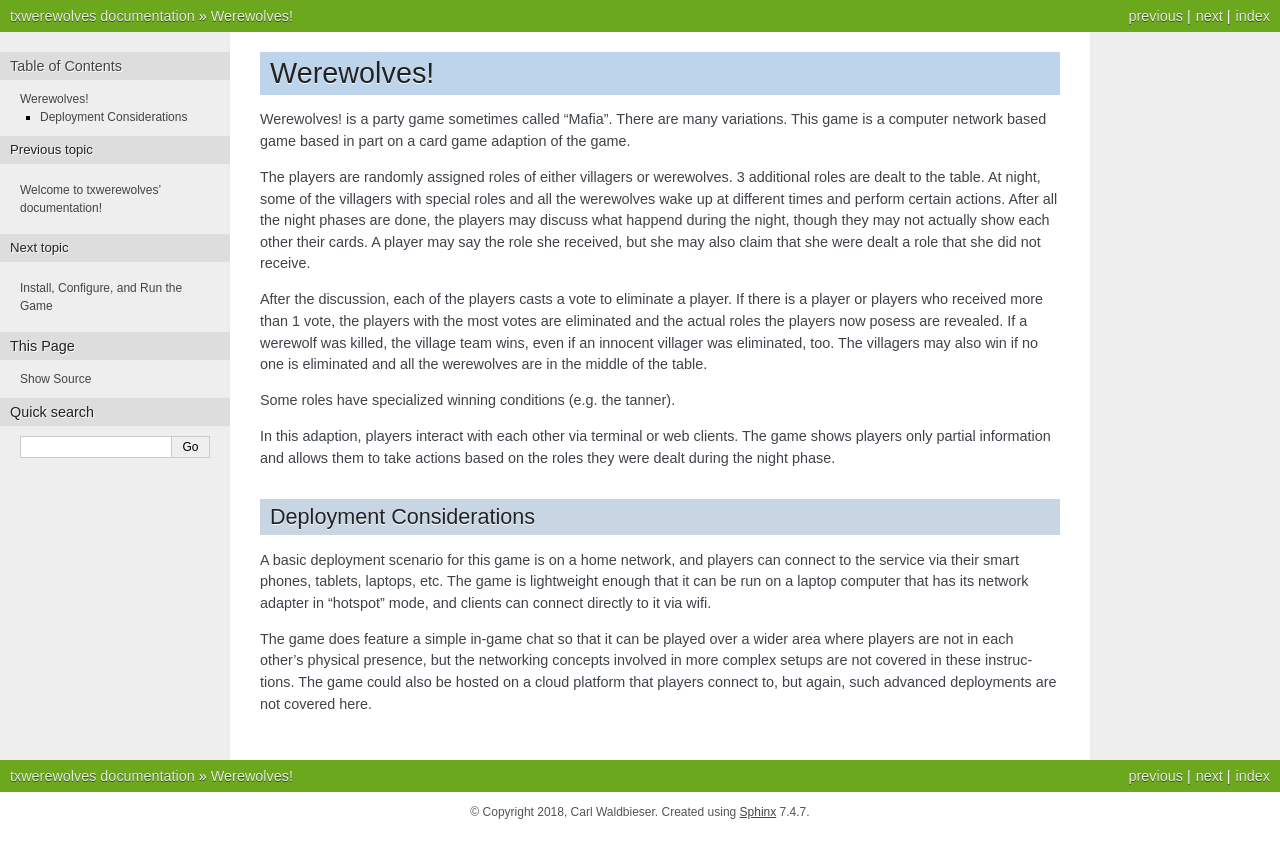
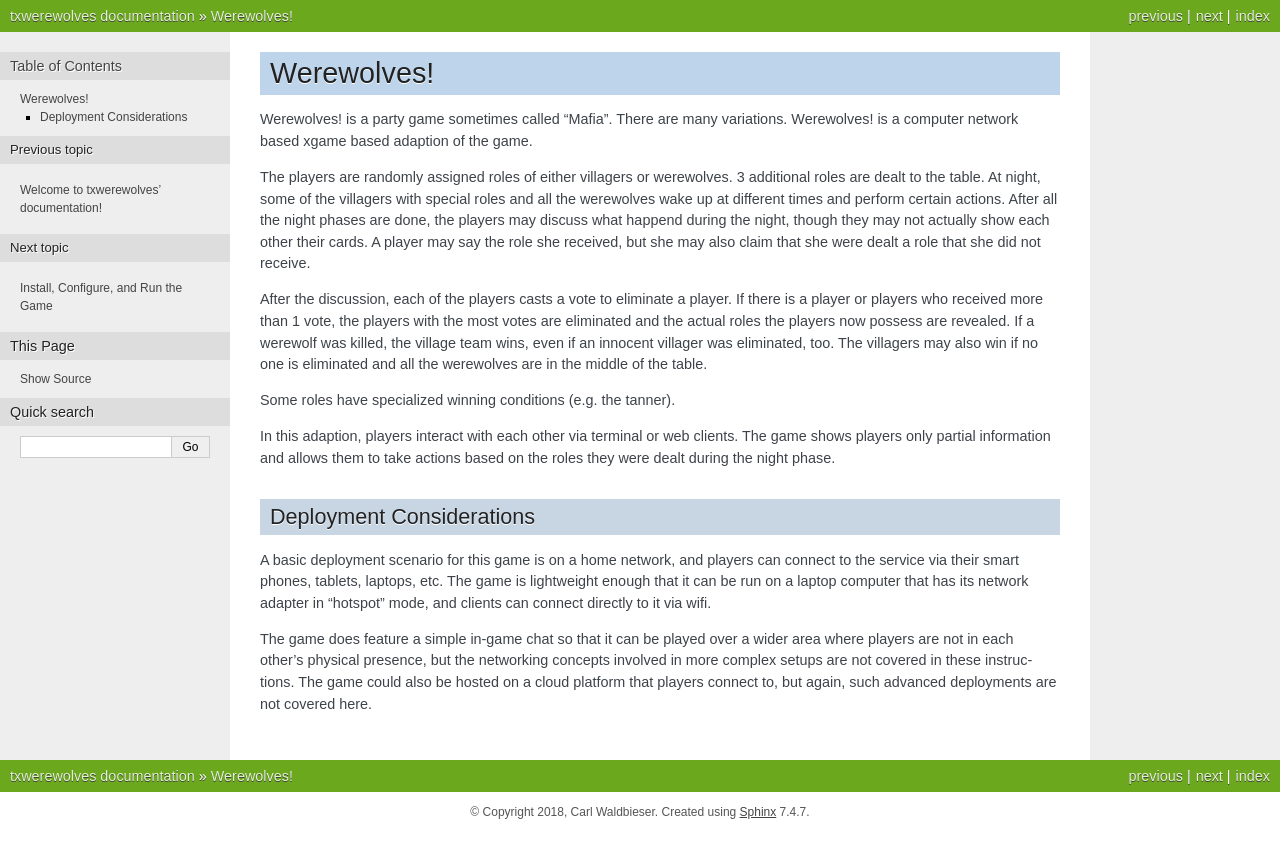
Before and after one commit to cwaldbieser/txwerewolves, a Sphinx documentation site: the page built from docs/intro.rst, in a window 1280 px wide. Shown: the top 858 px of the page. Built offline with Sphinx 7.4.7, drawn with Linux system fonts in a browser that asks for light colours.

Commit message:
Minor docs edits.

```diff
--- a/docs/intro.rst
+++ b/docs/intro.rst
@@ -4,8 +4,7 @@ Werewolves!
 ===========
 
 Werewolves! is a party game sometimes called "Mafia".  There are many variations.
-This game is a computer network based game based in part on a card game adaption
-of the game.
+Werewolves! is a computer network based xgame based adaption of the game.
 
 The players are randomly assigned roles of either villagers or werewolves.  3 additional
 roles are dealt to the table.
@@ -17,7 +16,7 @@ were dealt a role that she did not receive.
 
 After the discussion, each of the players casts a vote to eliminate a player.  If there is a
 player or players who received more than 1 vote, the players with the most votes
-are eliminated and the actual roles the players now posess are revealed.  If a
+are eliminated and the actual roles the players now possess are revealed.  If a
 werewolf was killed, the village team wins, even if an innocent villager was eliminated,
 too.  The villagers may also win if no one is eliminated and all the werewolves are in
 the middle of the table.
```
